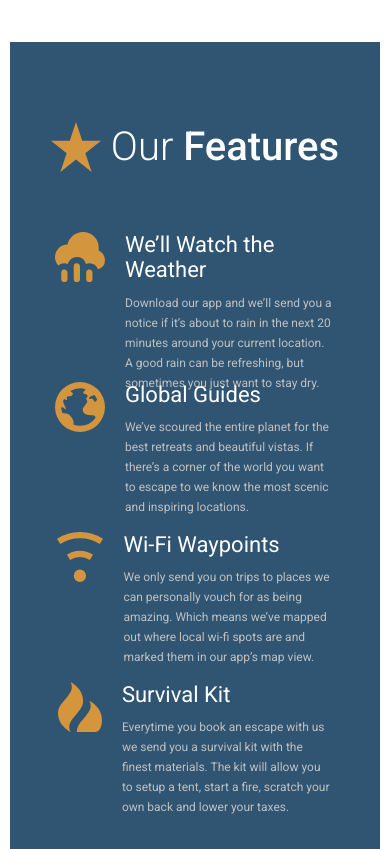
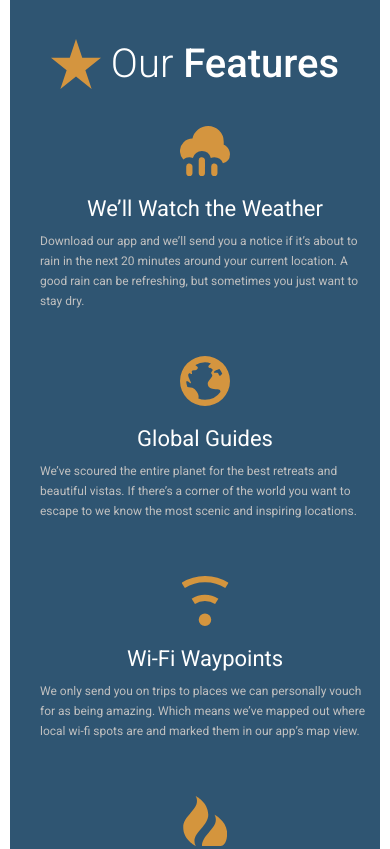
Before and after one commit to talhaimran777/Travel-Agency-Website, a website: page app/index.html in a window 390 px wide. Shown: the part 2280-3129 px from the top of the page. Drawn offline with Linux system fonts and the light colour scheme.

Commit message:
worked on the features section

```diff
--- a/app/assets/styles/css/main.css
+++ b/app/assets/styles/css/main.css
@@ -685,12 +685,20 @@ img{
     margin: 0 auto;
 }
 
+.wrapper--large{
+        max-width: 1100px;
+    }
+
 .wrapper--medium{
-        max-width: 950px
+        max-width: 950px;
     }
 
 .wrapper--small{
-        max-width: 800px
+        max-width: 800px;
+    }
+
+.wrapper__h-50{
+        min-height: 50vh;
     }
 
 .section{
@@ -699,6 +707,13 @@ img{
 
 .section--pad-8{
         padding: 8rem 0;
+    }
+
+@media (max-width: 576px){
+
+.section--pad-8{
+            padding: 4rem 0
+    }
     }
 
 .section--bg-blue{
@@ -846,13 +861,13 @@ img{
 
 .feature-section{
     color: white;
+    //padding: 10rem 0;
 }
 
 .feature-section__heading-section{
         display: flex;
         justify-content: center;
         align-items: center;
-        margin-bottom: 6rem;
     }
 
 .feature-section__heading-section__icon{
@@ -871,26 +886,21 @@ img{
 
 .feature-section__features{
         display: grid;
-        min-height: 50vh;
-        margin: 4rem 0;
+        margin: 2rem 0;
     }
-
-/* grid-template-columns: repeat(2, 1fr);
-        grid-template-rows: repeat(2, 1fr);
-        grid-gap: 1rem; */
 
 @media (max-width: 576px){
 
 .feature-section__features{
-            grid-template-columns: 1fr;
-            grid-template-rows: repeat(4, 15rem)
+            grid-template-columns: 100%;
+            grid-template-rows: repeat(4, 22rem)
     }
     }
 
 @media (min-width: 576px){
 
 .feature-section__features{
-            grid-template-columns: 1fr;
+             grid-template-columns: 100%;
             grid-template-rows: repeat(4, 15rem)
     }
     }
@@ -899,23 +909,60 @@ img{
 
 .feature-section__features{
             grid-template-columns: repeat(2, 1fr);
-            grid-template-rows: repeat(2, 1fr)
+            grid-template-rows: repeat(2, 20rem)
     }
     }
 
 .feature-section__features__item{
             display: flex;
             justify-content: center;
+            align-items: center;
         }
+
+@media (max-width: 576px){
+
+.feature-section__features__item{
+                justify-content: center;
+                align-items: flex-start;
+                flex-direction: column;
+                padding-left: 2rem
+        }
+    }
 
 .feature-section__features__item__icon{
                 height: 5rem;
                 margin-right: 2rem;
             }
 
+@media (max-width: 576px){
+
+.feature-section__features__item__icon{
+                    margin-bottom: 2rem;
+                    margin-left: 50%;
+                    transform: translateX(-50%)
+            }
+    }
+
+@media (max-width: 576px){
+
 .feature-section__features__item__text{
-                width: 60%;
+                    width: 100%
             }
+    }
+
+@media (min-width: 576px){
+
+.feature-section__features__item__text{
+                    width: 70%
+            }
+    }
+
+@media (min-width: 768px){
+
+.feature-section__features__item__text{
+                    width: 60%
+            }
+    }
 
 .feature-section__features__item__text h3{
                     font-size: 2.2rem;
@@ -923,6 +970,16 @@ img{
                     margin-bottom: 1rem;
                 }
 
+@media (max-width: 576px){
+
+.feature-section__features__item__text h3{
+                        text-align: center;
+                        margin-left: 50%;
+                        transform: translateX(-50%);
+                        width: 100%
+                }
+    }
+
 .feature-section__features__item__text p{
                     color: silver;
                     font-size: 1.2rem;
--- a/app/assets/styles/postcss/modules/features/_features.css
+++ b/app/assets/styles/postcss/modules/features/_features.css
@@ -1,10 +1,10 @@
 .feature-section{
     color: white;
+    //padding: 10rem 0;
     &__heading-section{
         display: flex;
         justify-content: center;
         align-items: center;
-        margin-bottom: 6rem;
         &__icon{
             height: 5rem;
             margin-right: 1rem;
@@ -23,44 +23,67 @@
 
     &__features{
         display: grid;
-        min-height: 50vh;
-        margin: 4rem 0;
-        /* grid-template-columns: repeat(2, 1fr);
-        grid-template-rows: repeat(2, 1fr);
-        grid-gap: 1rem; */
-
+        margin: 2rem 0;
 
         @mixin atSmaller{
-            grid-template-columns: 1fr;
-            grid-template-rows: repeat(4, 15rem);
+            grid-template-columns: 100%;
+            grid-template-rows: repeat(4, 22rem);
         }
 
         @mixin atSmall{
-            grid-template-columns: 1fr;
+             grid-template-columns: 100%;
             grid-template-rows: repeat(4, 15rem);
         }
-
         @mixin atLarge{
             grid-template-columns: repeat(2, 1fr);
-            grid-template-rows: repeat(2, 1fr);
+            grid-template-rows: repeat(2, 20rem);
         }
 
 
         &__item{
             display: flex;
             justify-content: center;
+            align-items: center;
+            @mixin atSmaller{
+                justify-content: center;
+                align-items: flex-start;
+                flex-direction: column;
+                padding-left: 2rem;
+            }
             &__icon{
                 height: 5rem;
                 margin-right: 2rem;
+                @mixin atSmaller{
+                    margin-bottom: 2rem;
+                    margin-left: 50%;
+                    transform: translateX(-50%);
+                }
             }
 
             &__text{
-                width: 60%;
+                @mixin atSmaller{
+                    width: 100%;
+                }
+
+                @mixin atSmall{
+                    width: 70%;
+                }
+
+                @mixin atMedium{
+                    width: 60%;
+                }
 
                 & h3{
                     font-size: 2.2rem;
                     font-weight: 400;
                     margin-bottom: 1rem;
+
+                    @mixin atSmaller{
+                        text-align: center;
+                        margin-left: 50%;
+                        transform: translateX(-50%);
+                        width: 100%;
+                    }
                 }
 
                 & p{
--- a/app/assets/styles/postcss/modules/utility/_section.css
+++ b/app/assets/styles/postcss/modules/utility/_section.css
@@ -4,6 +4,10 @@
 
     &--pad-8{
         padding: 8rem 0;
+
+        @mixin atSmaller{
+            padding: 4rem 0;
+        }
     }
 
     &--bg-blue{
--- a/app/index.html
+++ b/app/index.html
@@ -85,11 +85,12 @@
       </div>
 
       <h2 class = "headline headline--blue headline--w-500">Here&rsquo;s how we got started&hellip;</h2>
-
-      <div class="beginning__paragraph">
-        <p>Lorem ipsum dolor sit amet, consectetur adipisicing elit, sed do eiusmod tempor incididunt ut labore et dolore magna aliqua. Ut enim ad minim veniam, <a href="#">quis nostrud exercitation</a> ullamco laboris nisi ut aliquip ex ea commodo consequat. Duis aute irure dolor in reprehenderit in voluptate velit esse cillum dolore eu fugiat nulla pariatur. Excepteur sint occaecat cupidatat non proident, sunt in culpa qui officia deserunt mollit anim id est laborum.</p>
-        <p>Duis aute irure dolor in <strong>reprehenderit in</strong> voluptate velit esse cillum dolore eu fugiat nulla pariatur. Excepteur sint occaecat cupidatat non proident, sunt in culpa qui officia deserunt mollit anim id est laborum. Lorem ipsum dolor sit amet, consectetur adipisicing elit, sed do eiusmod tempor incididunt ut labore et dolore magna aliqua.</p>
-        <p>Duis aute irure dolor in reprehenderit in voluptate velit esse cillum dolore eu fugiat nulla pariatur. Excepteur sint occaecat cupidatat non proident, sunt in culpa qui officia deserunt mollit anim id est laborum velit esse cillum <strong>dolore eu fugiat.</strong></p>
+      <div class="wrapper wrapper--medium">
+        <div class="beginning__paragraph">
+          <p>Lorem ipsum dolor sit amet, consectetur adipisicing elit, sed do eiusmod tempor incididunt ut labore et dolore magna aliqua. Ut enim ad minim veniam, <a href="#">quis nostrud exercitation</a> ullamco laboris nisi ut aliquip ex ea commodo consequat. Duis aute irure dolor in reprehenderit in voluptate velit esse cillum dolore eu fugiat nulla pariatur. Excepteur sint occaecat cupidatat non proident, sunt in culpa qui officia deserunt mollit anim id est laborum.</p>
+          <p>Duis aute irure dolor in <strong>reprehenderit in</strong> voluptate velit esse cillum dolore eu fugiat nulla pariatur. Excepteur sint occaecat cupidatat non proident, sunt in culpa qui officia deserunt mollit anim id est laborum. Lorem ipsum dolor sit amet, consectetur adipisicing elit, sed do eiusmod tempor incididunt ut labore et dolore magna aliqua.</p>
+          <p>Duis aute irure dolor in reprehenderit in voluptate velit esse cillum dolore eu fugiat nulla pariatur. Excepteur sint occaecat cupidatat non proident, sunt in culpa qui officia deserunt mollit anim id est laborum velit esse cillum <strong>dolore eu fugiat.</strong></p>
+        </div>
       </div>
 
     </div>
@@ -105,7 +106,6 @@
 
       <div class="wrapper wrapper--medium">
         <div class="feature-section__features">
-
           <div class="feature-section__features__item">
             <img class="feature-section__features__item__icon" src="assets/images/icons/rain.svg">
 
@@ -146,8 +146,18 @@
 
 
 
-        </div>
-      </div>
+        </div>  <!-- Features -->
+      </div>  <!-- Feature-Section -->
+     <!--  <h1>HEllo</h1>
+      <h1>HEllo</h1>
+      <h1>HEllo</h1>
+      <h1>HEllo</h1>
+      <h1>HEllo</h1>
+      <h1>HEllo</h1>
+      <h1>HEllo</h1>
+      <h1>HEllo</h1>
+      <h1>HEllo</h1>
+      <h1>HEllo</h1> -->
     </div>
   </div>
 
```
Also changed, not shown: app/assets/styles/postcss/modules/wrapper/_wrapper.css (+9 -2 lines).
